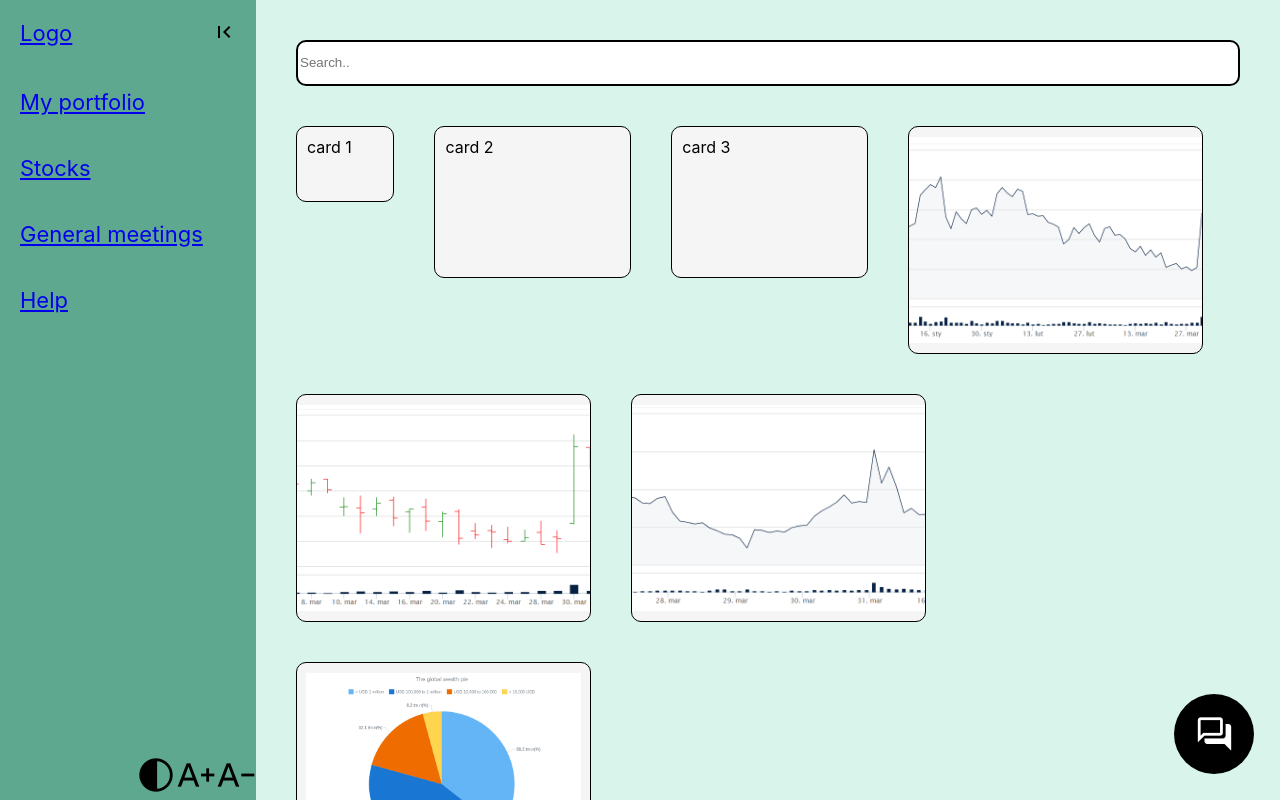
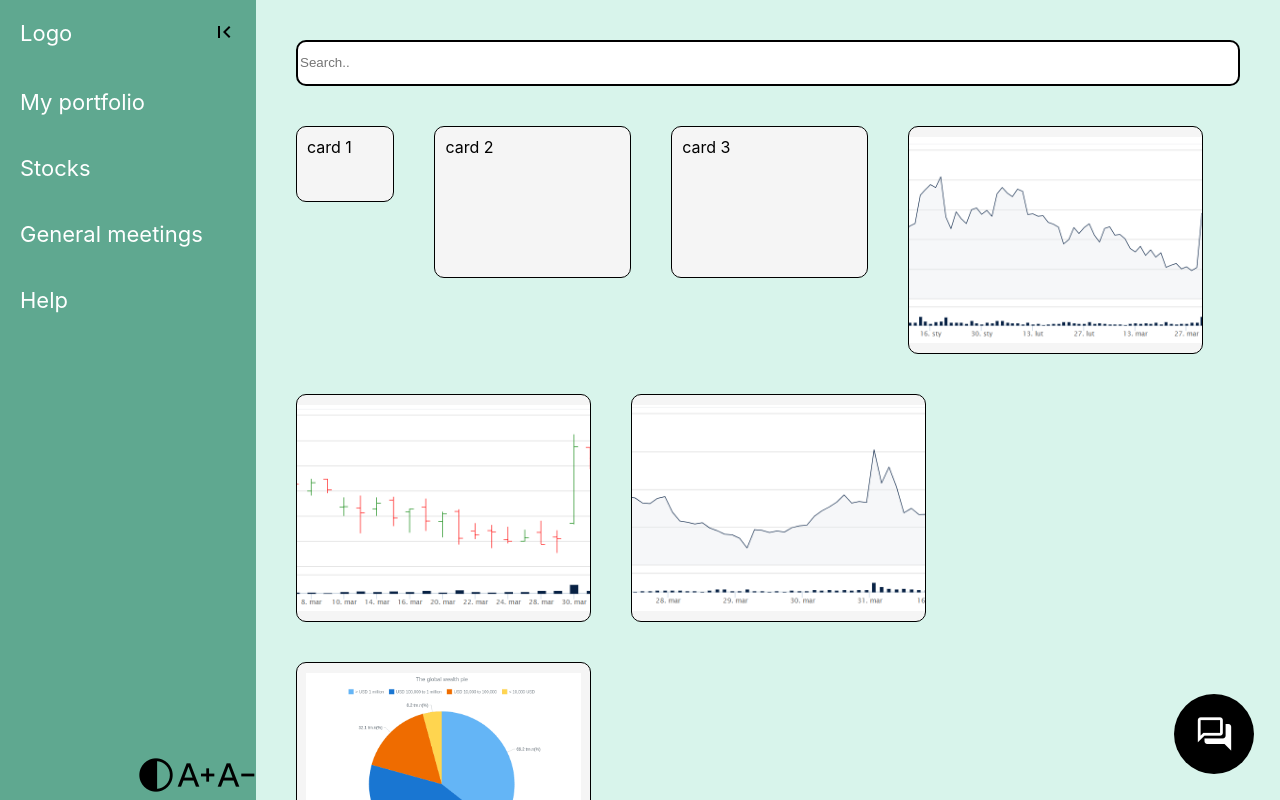
Before and after one commit to SzymonSzymonowicz/react-user-interfaces-classes, a React (Create React App) app: page / in a window 1280 px wide. Built offline with nearby package versions, Linux system fonts and the light colour scheme.

Commit message:
Some links styling

```diff
--- a/src/components/SideBar/SideBar.css
+++ b/src/components/SideBar/SideBar.css
@@ -20,6 +20,17 @@
 	padding: 20px;
 }
 
+.side-bar-item a,
+a:visited,
+a:link {
+	text-decoration: none;
+	color: white;
+}
+
+.side-bar-item a:hover {
+	color: black;
+}
+
 .side-bar .utils {
 	margin-top: auto;
 	align-self: flex-end;
```
